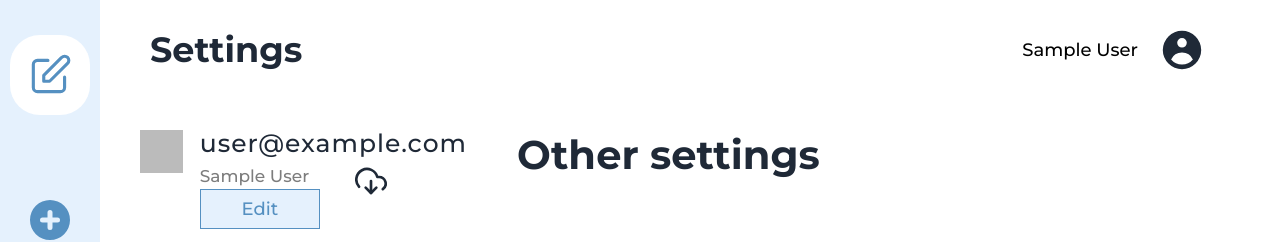
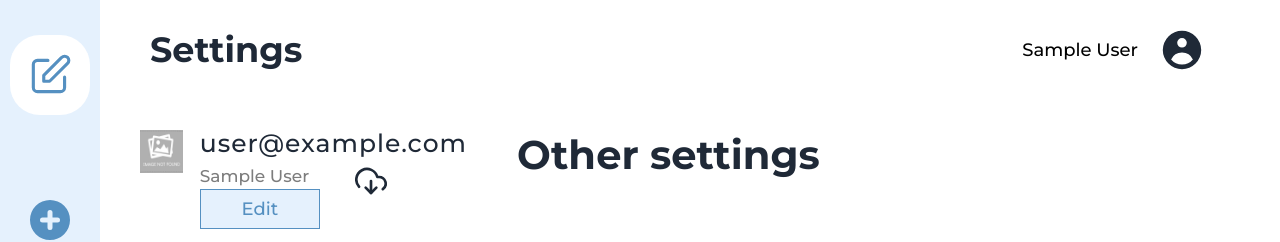
Before and after one commit to Halera-inc/simple-notes-front, a Next.js app: page /settings in a window 1280 px wide. Shown: the top 242 px of the page. Built offline with nearby package versions, Linux system fonts and the light colour scheme; no server answers; sample sign-in values are in the browser's storage; what bson would draw is missing.

Commit message:
fix default avatar icon

```diff
--- a/src/components/Settings/LoaderAvatar.tsx
+++ b/src/components/Settings/LoaderAvatar.tsx
@@ -20,6 +20,7 @@ export const LoaderAvatar: React.FC<LoaderAvatarPropsType> = ({session}) => {
 
     const userAvatar = useAppSelector(state => state.profile.userAvatar)
     const [avatar, setAvatar] = useState<any>(userAvatar ? userAvatar : defaultImg)
+    console.log(avatar)
 
     const refLoader = useRef<HTMLInputElement>(null)
     const selectImageHandler = () => {
@@ -41,12 +42,12 @@ export const LoaderAvatar: React.FC<LoaderAvatarPropsType> = ({session}) => {
     }
     return (
         <div className={s.imgProfileWrapper}>
-            {userAvatar &&
+            {avatar &&
                 <Image
                      width={200}
                      height={200}
                      alt={'avatar'}
-                     src={userAvatar}
+                     src={avatar}
                      className={s.img}
                 />
             }
```
